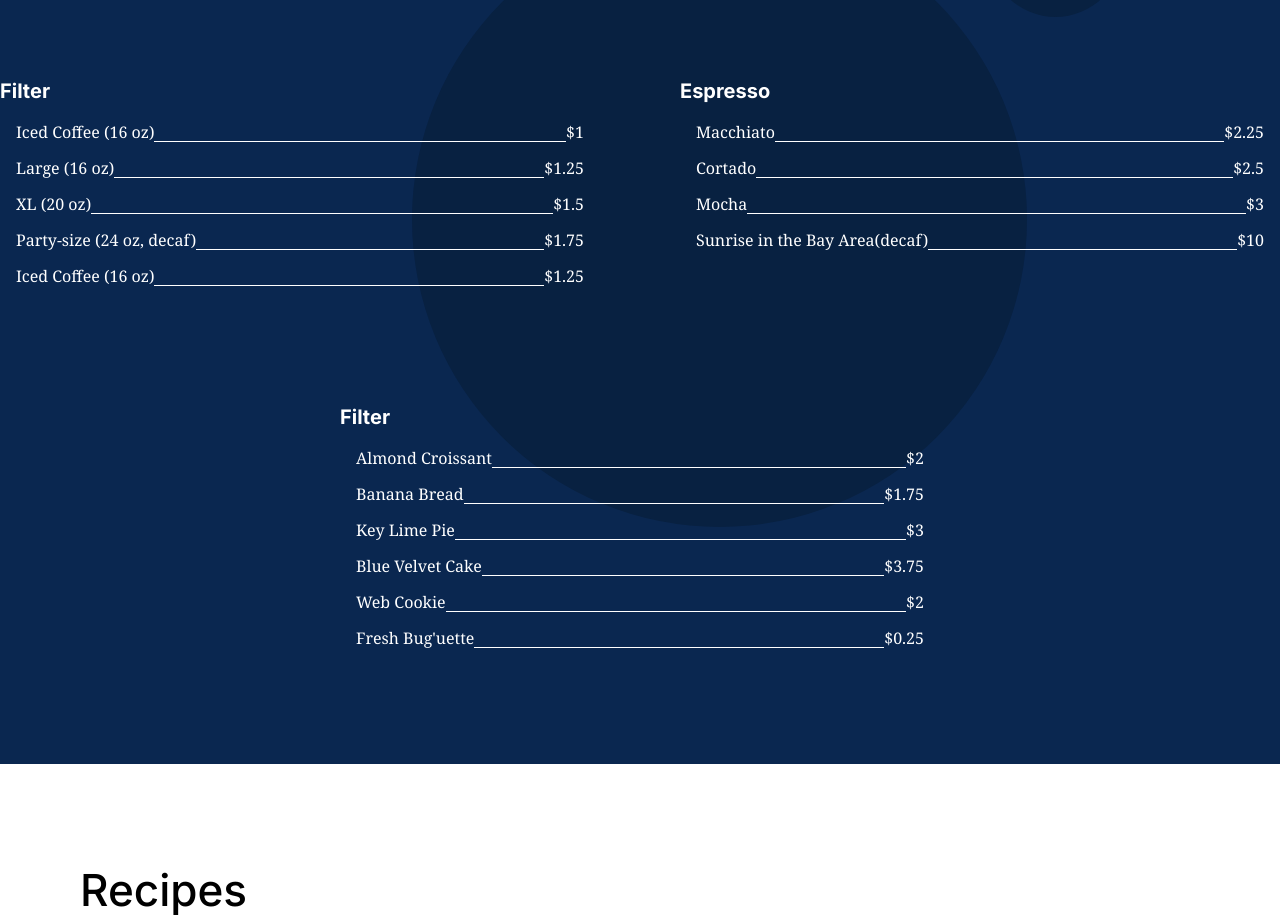
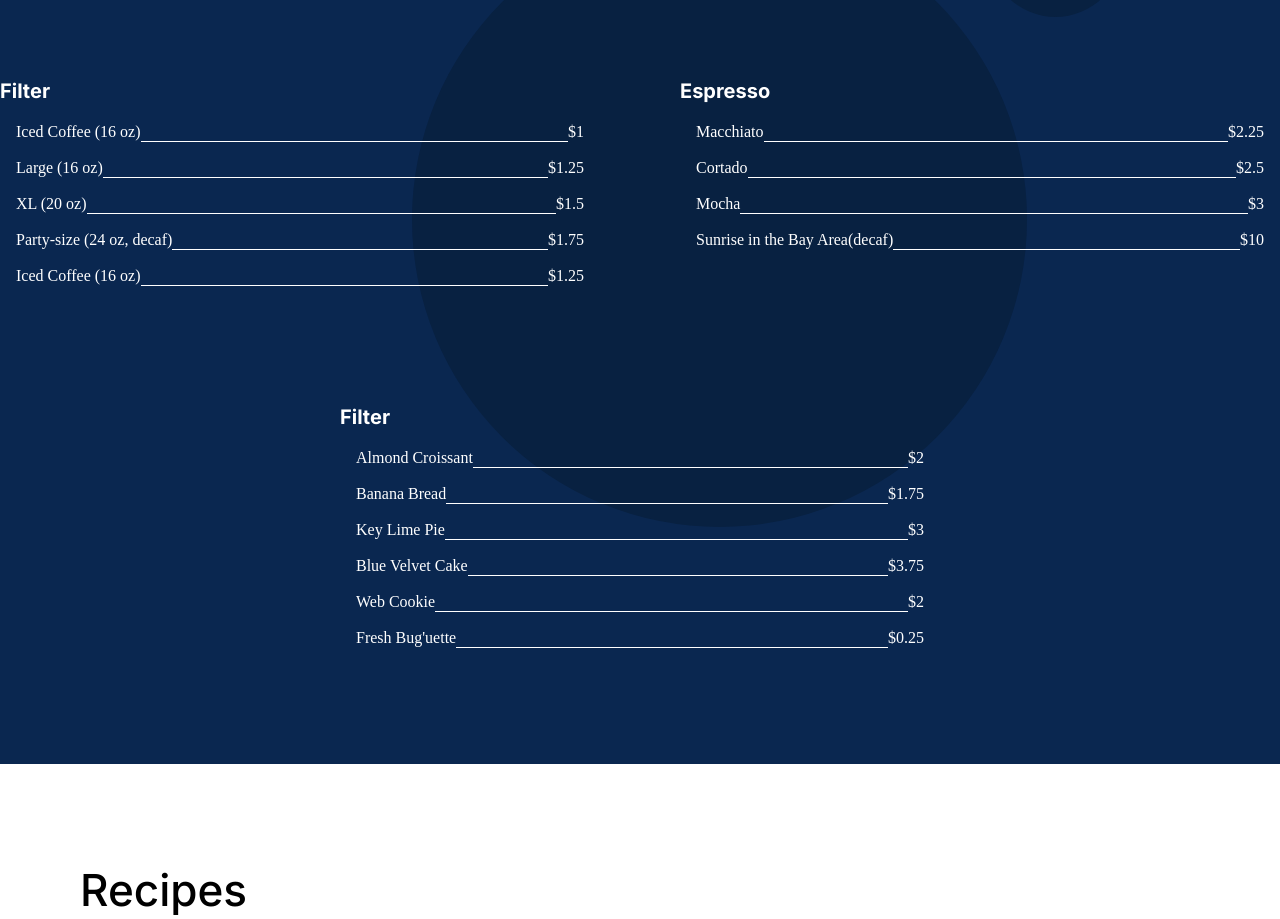
Before and after one commit to Abecoder24/se_project_coffeeshop, a plain HTML site: page index.html in a window 1280 px wide. Shown: the part 1060-1979 px from the top of the page. Drawn offline with Linux system fonts and the light colour scheme; files whose address does not match are found by name.

Commit message:
serif two

```diff
--- a/blocks/card.css
+++ b/blocks/card.css
@@ -24,7 +24,7 @@
   color: #ffffff;
 }
 .card__list {
-  font-family: Noto Serif;
+  font-family: "Noto", serif;
   font-style: normal;
   font-weight: normal;
   font-size: 16px;
```
